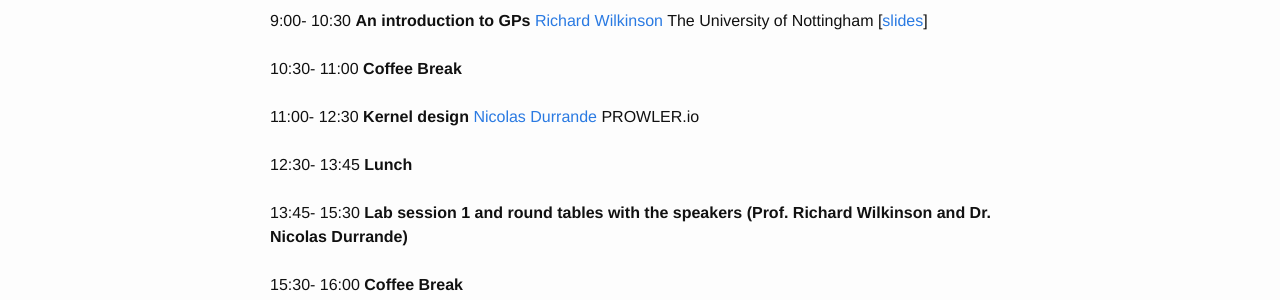
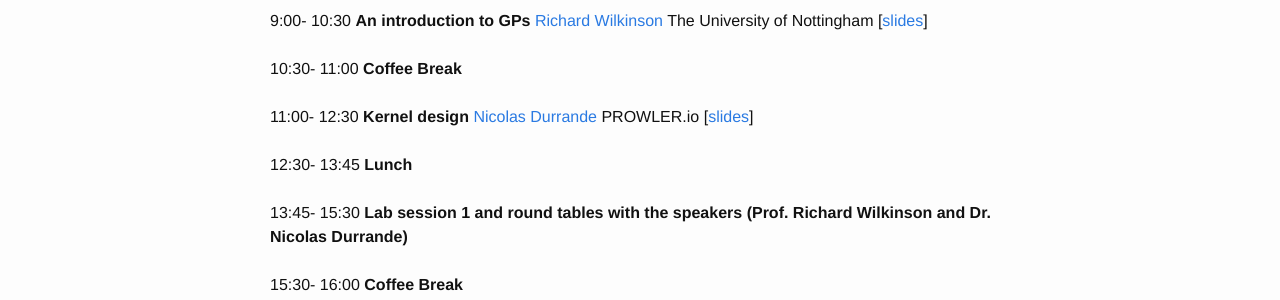
Before and after one commit to gpschool/gpss20, a Jekyll site: the page built from _posts/2020-09-14-day-1.md, in a window 1280 px wide. Shown: the part 464-764 px from the top of the page. Built offline with Jekyll 4.4.1, drawn with Linux system fonts in a browser that asks for light colours; some of the changed lines change nothing that is shown.

Commit message:
slides nicolas

```diff
--- a/_posts/2020-09-14-day-1.md
+++ b/_posts/2020-09-14-day-1.md
@@ -25,6 +25,7 @@ talks:
 - title: "Kernel design"
   start: "11:00"
   end: "12:30"
+  slides: "Durrande2020.pdf"
   youtube:
   author:
   - family: Durrande
```
Also changed, not shown: 1 other file.
